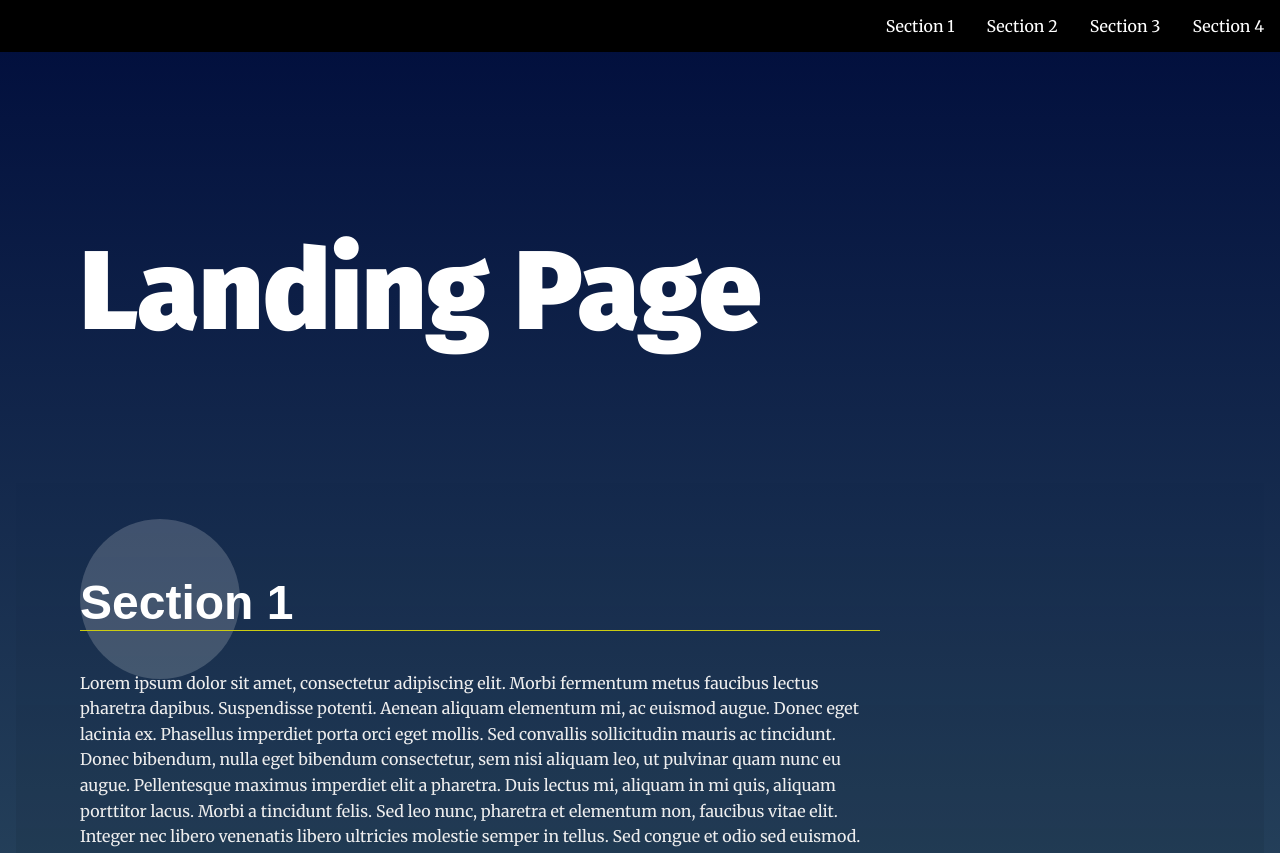
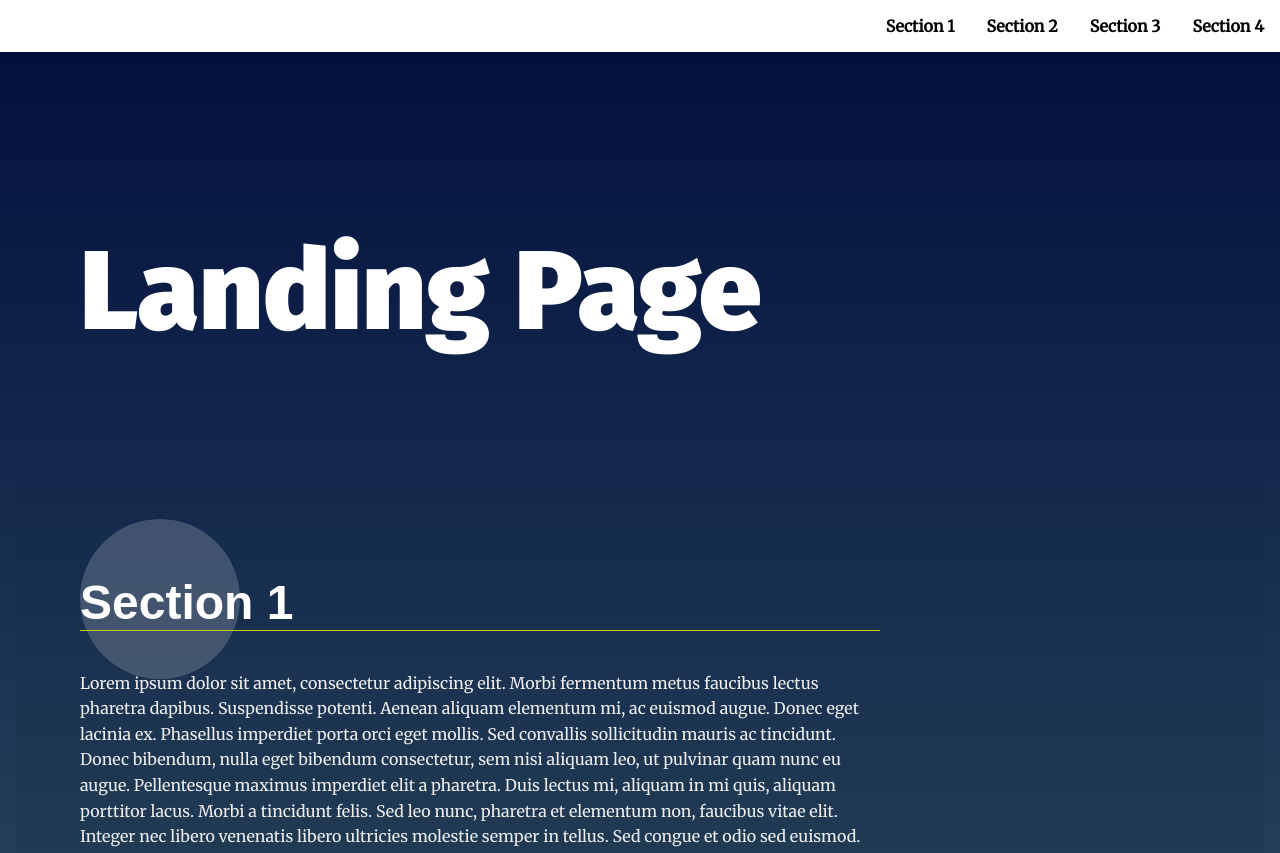
Before and after one commit to ibrahimelmokhtar/js-sample-landing-page, a plain HTML site: page index.html in a window 1280 px wide. Shown: the top 853 px of the page. Drawn offline with Linux system fonts and the light colour scheme.

Commit message:
Add <a> link into each captured <li> element

```diff
--- a/css/styles.css
+++ b/css/styles.css
@@ -68,12 +68,10 @@ section {
     padding-left: 0;
     margin: 0;
     text-align: right;
-    background-color: #000;
 }
 
 .navbar__menu li {
     display: inline-block;
-    padding: 1em;
 }
 
 .navbar__menu .menu__link {
--- a/js/app.js
+++ b/js/app.js
@@ -23,6 +23,9 @@
  *
 */
 
+let sectionsIdList = [];    // create empty list to collect (id) attributes
+let sectionsDataList = [];  // create empty list to collect (data-nav) attributes
+
 
 /**
  * End Global Variables
@@ -32,16 +35,14 @@
 
 /**
  * collect (data-nav) value from each section
- * @returns a list, of type (String), with sections' (data-nav) values
  */
  function collectDataFromSections(){
     const sectionsList = document.querySelectorAll('section');  // get all <section> elements by name
-    let sectionsDataList = [];      // create empty list to be returned
     // extract (data-nav) attribute value, then add it into the returned list:
     sectionsList.forEach(function(singleSection){
         sectionsDataList.push(singleSection.getAttribute('data-nav'));
+        sectionsIdList.push(singleSection.getAttribute('id'));
     });
-    return sectionsDataList;
 }
 
 
@@ -54,7 +55,7 @@
 // build the nav
 function buildNavBar(){
     // collect (data-nav) attributes from page sections:
-    const sectionsDataList = collectDataFromSections();
+    collectDataFromSections();
     // get <nav> element by its id:
     let navBarList = document.querySelector('#navbar__list');
     // create virtual element:
@@ -62,9 +63,9 @@ function buildNavBar(){
     // construct <li> element for each section:
     for (let i=0; i<sectionsDataList.length; i++){
         let singleListItem = document.createElement('li');      // create empty <li> element
-        singleListItem.textContent = sectionsDataList[i]; //set its textContent value
+        // singleListItem.textContent = sectionsDataList[i]; //set its textContent value
+        singleListItem.innerHTML = `<a href="#${sectionsIdList[i]}" class="menu__link">${sectionsDataList[i]}</a>`; //set its textContent value
         fragment.appendChild(singleListItem);       // append actual <li> element to virtual element
-        console.log(fragment.children);
     }
     // append virtual element to actual <ul>:
     navBarList.appendChild(fragment);
```
